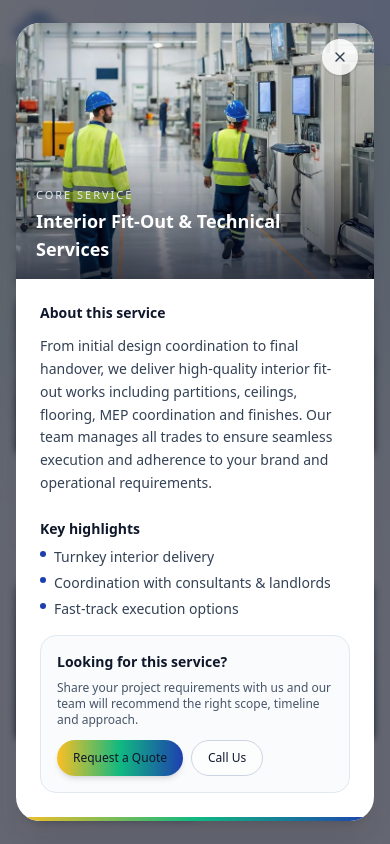
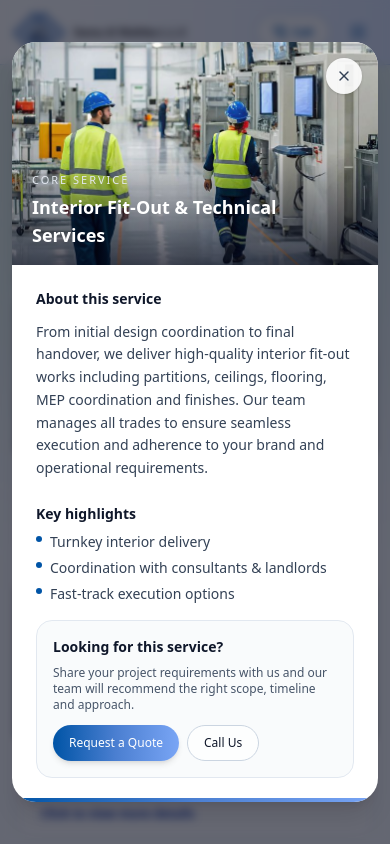
Before and after one commit to pvsameerpvs/sama-al-wathba-technicalservices-web, a Next.js app: page / in a window 390 px wide. Both pictures are taken after a click on the button 195 px from the left and 4336 px from the top of the page. Shown: the part 3914-4758 px from the top of the page. Built offline with nearby package versions, Linux system fonts and the light colour scheme.

Commit message:
fix: modal responsive

```diff
--- a/components/projects/projects-grid.tsx
+++ b/components/projects/projects-grid.tsx
@@ -3,7 +3,7 @@
 import { useState } from "react";
 import Image from "next/image";
 import { X, ChevronLeft, ChevronRight, MapPin } from "lucide-react";
-import { Card, CardContent, CardHeader, CardTitle } from "@/components/ui/card";
+import { Card, CardContent } from "@/components/ui/card";
 import { Button } from "@/components/ui/button";
 import { projects, type Project } from "@/app/lib/projects";
 import { cn } from "@/components/ui/utils";
@@ -74,28 +74,32 @@ function ProjectModal({
 
   return (
     <div
-      className="fixed inset-0 z-50 flex items-center justify-center bg-slate-950/60 backdrop-blur-sm px-4"
+      className="fixed inset-0 z-50 bg-slate-950/60 backdrop-blur-sm overflow-y-auto"
       role="dialog"
       aria-modal="true"
       onClick={onClose}
     >
+      {/* wrapper to center and add vertical padding on mobile */}
       <div
-        className="relative w-full max-w-4xl overflow-hidden rounded-3xl bg-white shadow-xl"
+        className="flex min-h-full items-center justify-center px-3 sm:px-4 py-6"
         onClick={(e) => e.stopPropagation()}
       >
+        <div className="relative w-full max-w-4xl overflow-hidden rounded-3xl bg-white shadow-xl flex flex-col max-h-[90vh]">
           {/* Close button */}
           <button
             type="button"
             onClick={onClose}
-          className="absolute right-4 top-4 z-10 inline-flex h-9 w-9 items-center justify-center rounded-full bg-white/85 text-slate-700 shadow hover:bg-white"
+            className="absolute right-4 top-4 z-10 inline-flex h-9 w-9 items-center justify-center rounded-full bg-white/90 text-slate-700 shadow hover:bg-white"
             aria-label="Close"
           >
             <X className="h-4 w-4" />
           </button>
 
+          {/* Scrollable content */}
+          <div className="flex-1 overflow-y-auto">
             {/* Gallery */}
             <div className="border-b border-slate-200 bg-slate-950/90">
-          <div className="relative h-72 w-full overflow-hidden">
+              <div className="relative h-60 sm:h-72 md:h-80 w-full overflow-hidden">
                 <Image
                   src={activeImage}
                   alt={project.title}
@@ -119,10 +123,12 @@ function ProjectModal({
                 </div>
 
                 {/* Nav arrows */}
+                {images.length > 1 && (
+                  <>
                     <button
                       type="button"
                       onClick={handlePrev}
-              className="absolute left-4 top-1/2 -translate-y-1/2 rounded-full bg-white/85 p-2 text-slate-700 shadow hover:bg-white"
+                      className="absolute left-3 sm:left-4 top-1/2 -translate-y-1/2 rounded-full bg-white/85 p-2 text-slate-700 shadow hover:bg-white"
                       aria-label="Previous photo"
                     >
                       <ChevronLeft className="h-4 w-4" />
@@ -130,22 +136,25 @@ function ProjectModal({
                     <button
                       type="button"
                       onClick={handleNext}
-              className="absolute right-4 top-1/2 -translate-y-1/2 rounded-full bg-white/85 p-2 text-slate-700 shadow hover:bg-white"
+                      className="absolute right-3 sm:right-4 top-1/2 -translate-y-1/2 rounded-full bg-white/85 p-2 text-slate-700 shadow hover:bg-white"
                       aria-label="Next photo"
                     >
                       <ChevronRight className="h-4 w-4" />
                     </button>
+                  </>
+                )}
               </div>
 
               {/* Thumbnails */}
-          <div className="flex gap-2 px-4 pb-4 pt-3">
+              {images.length > 1 && (
+                <div className="flex gap-2 px-4 pb-4 pt-3 overflow-x-auto">
                   {images.map((img, idx) => (
                     <button
                       key={img}
                       type="button"
                       onClick={() => setActiveIndex(idx)}
                       className={cn(
-                  "relative h-16 flex-1 overflow-hidden rounded-xl border transition",
+                        "relative h-16 w-24 sm:w-auto flex-none overflow-hidden rounded-xl border transition",
                         idx === activeIndex
                           ? "border-brand-blue"
                           : "border-transparent opacity-70 hover:opacity-100"
@@ -155,6 +164,7 @@ function ProjectModal({
                     </button>
                   ))}
                 </div>
+              )}
             </div>
 
             {/* Text content */}
@@ -184,26 +194,32 @@ function ProjectModal({
                   </p>
                   <p>
                     Share your requirements with our team and we will propose a
-                tailored fit-out and technical services solution based on your
-                budget and timeline.
+                    tailored fit-out and technical services solution based on
+                    your budget and timeline.
                   </p>
                   <div className="flex flex-wrap gap-2 pt-1">
                     <Button
                       size="sm"
-                  className="rounded-full bg-gradient-to-r from-brand-yellow via-brand-green to-brand-blue text-slate-900"
+                      className="rounded-full bg-gradient-to-r from-[#0054A6] via-[#4B7FD1] to-[#79A5F5] text-white"
                     >
                       Request a Quote
                     </Button>
-                <Button size="sm" variant="outline" className="rounded-full">
+                    <Button
+                      size="sm"
+                      variant="outline"
+                      className="rounded-full"
+                    >
                       View All Services
                     </Button>
                   </div>
                 </div>
               </div>
             </div>
+          </div>
 
           {/* bottom gradient bar */}
-        <div className="h-1 w-full bg-gradient-to-r from-brand-yellow via-brand-green to-brand-blue" />
+          <div className="h-1 w-full bg-gradient-to-r from-[#0054A6] via-[#4B7FD1] to-[#79A5F5]" />
+        </div>
       </div>
     </div>
   );
@@ -215,16 +231,16 @@ export function ProjectsGrid() {
   return (
     <>
       <section className="relative section space-y-8 overflow-hidden">
-        {/* Background blobs like Services section */}
+        {/* Background blobs */}
         <div
           className="pointer-events-none absolute -top-10 left-1/2 h-[430px] w-[430px]
           -translate-x-1/2 rounded-full blur-[130px] opacity-25
-          bg-gradient-to-br from-brand-yellow via-brand-green to-brand-blue"
+          bg-gradient-to-br from-[#0054A6] via-[#4B7FD1] to-[#79A5F5]"
         />
         <div
           className="pointer-events-none absolute top-1/2 right-0 h-[350px] w-[350px]
           translate-y-[-40%] blur-[160px] opacity-20
-          bg-gradient-to-tr from-brand-blue via-brand-green to-brand-yellow"
+          bg-gradient-to-tr from-[#79A5F5] via-[#4B7FD1] to-[#0054A6]"
         />
 
         <header className="max-w-3xl relative">
--- a/components/services/service-modal.tsx
+++ b/components/services/service-modal.tsx
@@ -15,17 +15,19 @@ export function ServiceModal({ service, onClose }: ServiceModalProps) {
 
   return (
     <div
-      className="fixed inset-0 z-50 flex items-center justify-center bg-slate-950/60 backdrop-blur-sm px-4"
+      className="fixed inset-0 z-50 bg-slate-950/60 backdrop-blur-sm overflow-y-auto"
       role="dialog"
       aria-modal="true"
       onClick={onClose}
     >
+      {/* Wrapper to center and add padding on mobile */}
       <div
-        className="relative max-w-3xl w-full rounded-3xl bg-white shadow-xl overflow-hidden"
+        className="flex min-h-full items-center justify-center px-3 sm:px-4 py-6"
         onClick={(e) => e.stopPropagation()}
       >
+        <div className="relative max-w-3xl w-full rounded-3xl bg-white shadow-xl overflow-hidden flex flex-col max-h-[90vh]">
           {/* Top image */}
-        <div className="relative h-64 w-full overflow-hidden">
+          <div className="relative h-56 sm:h-64 md:h-72 w-full overflow-hidden">
             <Image
               src={service.image}
               alt={service.name}
@@ -46,14 +48,15 @@ export function ServiceModal({ service, onClose }: ServiceModalProps) {
             <button
               type="button"
               onClick={onClose}
-            className="absolute right-4 top-4 inline-flex h-9 w-9 items-center justify-center rounded-full bg-white/85 text-slate-700 shadow hover:bg-white"
+              className="absolute right-4 top-4 inline-flex h-9 w-9 items-center justify-center rounded-full bg-white/90 text-slate-700 shadow hover:bg-white"
               aria-label="Close"
             >
               <X className="h-4 w-4" />
             </button>
           </div>
 
-        {/* Body */}
+          {/* Scrollable body */}
+          <div className="flex-1 overflow-y-auto">
             <div className="grid gap-6 p-6 md:grid-cols-[1.6fr_minmax(0,1.1fr)]">
               <div className="space-y-3">
                 <h3 className="text-sm font-semibold text-slate-900">
@@ -73,7 +76,7 @@ export function ServiceModal({ service, onClose }: ServiceModalProps) {
                     <ul className="space-y-1.5 text-sm text-slate-700">
                       {service.highlights.map((item) => (
                         <li key={item} className="flex gap-2">
-                      <span className="mt-1 h-1.5 w-1.5 rounded-full bg-brand-blue" />
+                          <span className="mt-1 h-1.5 w-1.5 rounded-full bg-[#0054A6]" />
                           <span>{item}</span>
                         </li>
                       ))}
@@ -92,20 +95,26 @@ export function ServiceModal({ service, onClose }: ServiceModalProps) {
                   <div className="flex flex-wrap gap-2 pt-1">
                     <Button
                       size="sm"
-                  className="rounded-full bg-brand-gradient text-slate-900"
+                      className="rounded-full bg-gradient-to-r from-[#0054A6] via-[#4B7FD1] to-[#79A5F5] text-white"
                     >
                       Request a Quote
                     </Button>
-                <Button size="sm" variant="outline" className="rounded-full">
+                    <Button
+                      size="sm"
+                      variant="outline"
+                      className="rounded-full"
+                    >
                       Call Us
                     </Button>
                   </div>
                 </div>
               </div>
             </div>
+          </div>
 
           {/* Bottom gradient accent */}
-        <div className="h-1 w-full bg-gradient-to-r from-brand-yellow via-brand-green to-brand-blue" />
+          <div className="h-1 w-full bg-gradient-to-r from-[#0054A6] via-[#4B7FD1] to-[#79A5F5]" />
+        </div>
       </div>
     </div>
   );
```
Lines whose indentation alone changed are shown as unchanged.
